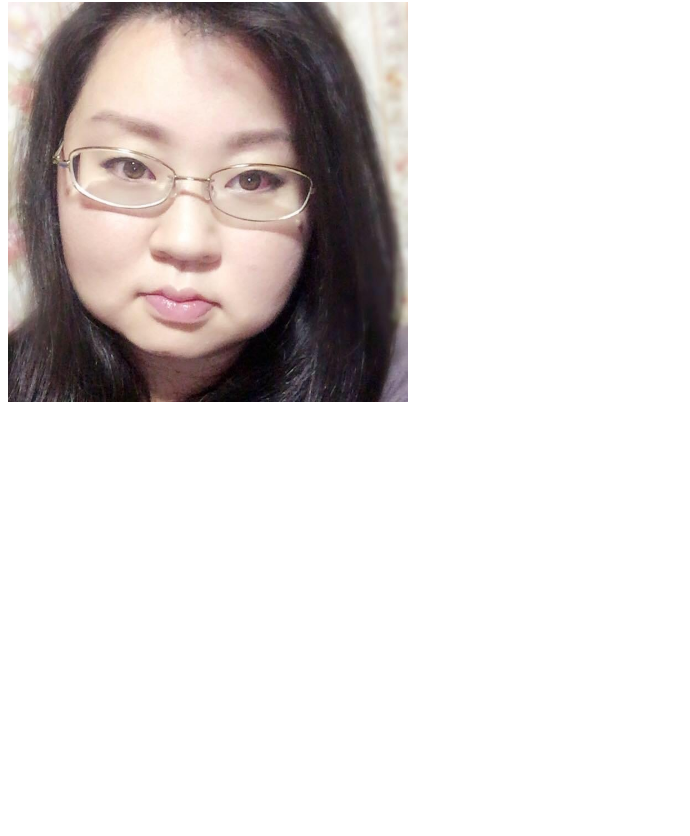
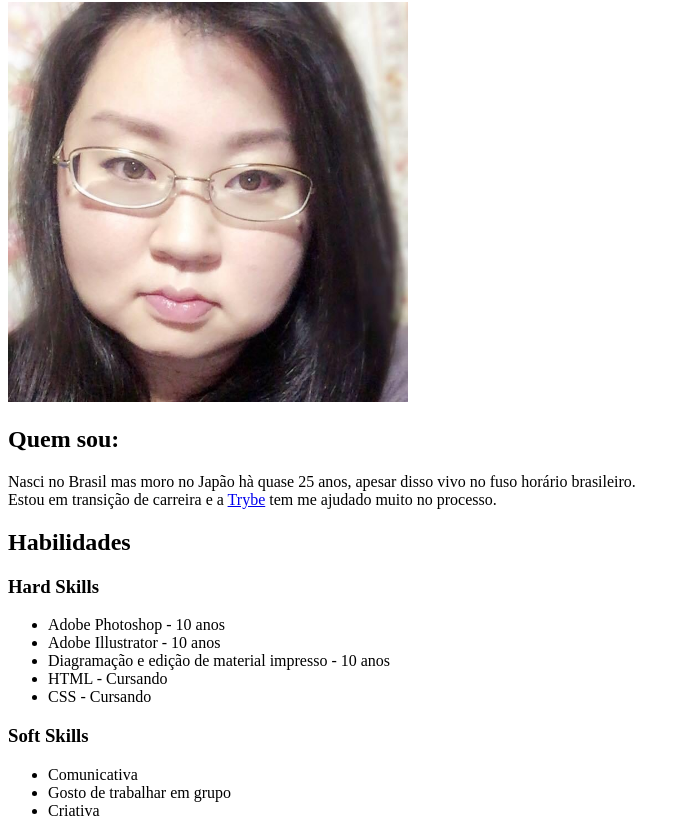
Before and after one commit to karlaoshikawa/Portifolio-Trybe, a plain HTML site: page index.html in a window 1280 px wide. Shown: the part 78-914 px from the top of the page, without its empty margins (0-690 px from the left). Before the commit the page ends 800 px from the top, so only its background shows below. Drawn offline with Linux system fonts and the light colour scheme.

Commit message:
adicao de informacoes: quem sou eu

```diff
--- a/index.html
+++ b/index.html
@@ -8,8 +8,25 @@
 <body>
     <h1>Karla Oshikawa</h1>
     <img src="/_img/IMG_5753.JPG" alt="Foto de Karla Oshikawa" width="400px">
-    <h2></h2>
-    <p></p>
+    <h2>Quem sou:</h2>
+    <p>Nasci no Brasil mas moro no Japão hà quase 25 anos, apesar disso vivo no fuso horário brasileiro. <br>
+    Estou em transição de carreira e a <a href="https://www.betrybe.com" target="_blank">Trybe</a> tem me ajudado muito no processo.
+    </p>
+    <h2>Habilidades</h2>
+    <h3>Hard Skills</h3>
+    <ul>
+        <li>Adobe Photoshop - 10 anos</li>
+        <li>Adobe Illustrator - 10 anos </li>
+        <li>Diagramação e edição de material impresso - 10 anos</li>
+        <li>HTML - Cursando</li>
+        <li>CSS - Cursando</li>
+    </ul>
+    <h3>Soft Skills</h3>
+    <ul>
+        <li>Comunicativa</li>
+        <li>Gosto de trabalhar em grupo</li>
+        <li>Criativa</li>
+    </ul>
 
 </body>
 </html>
```
